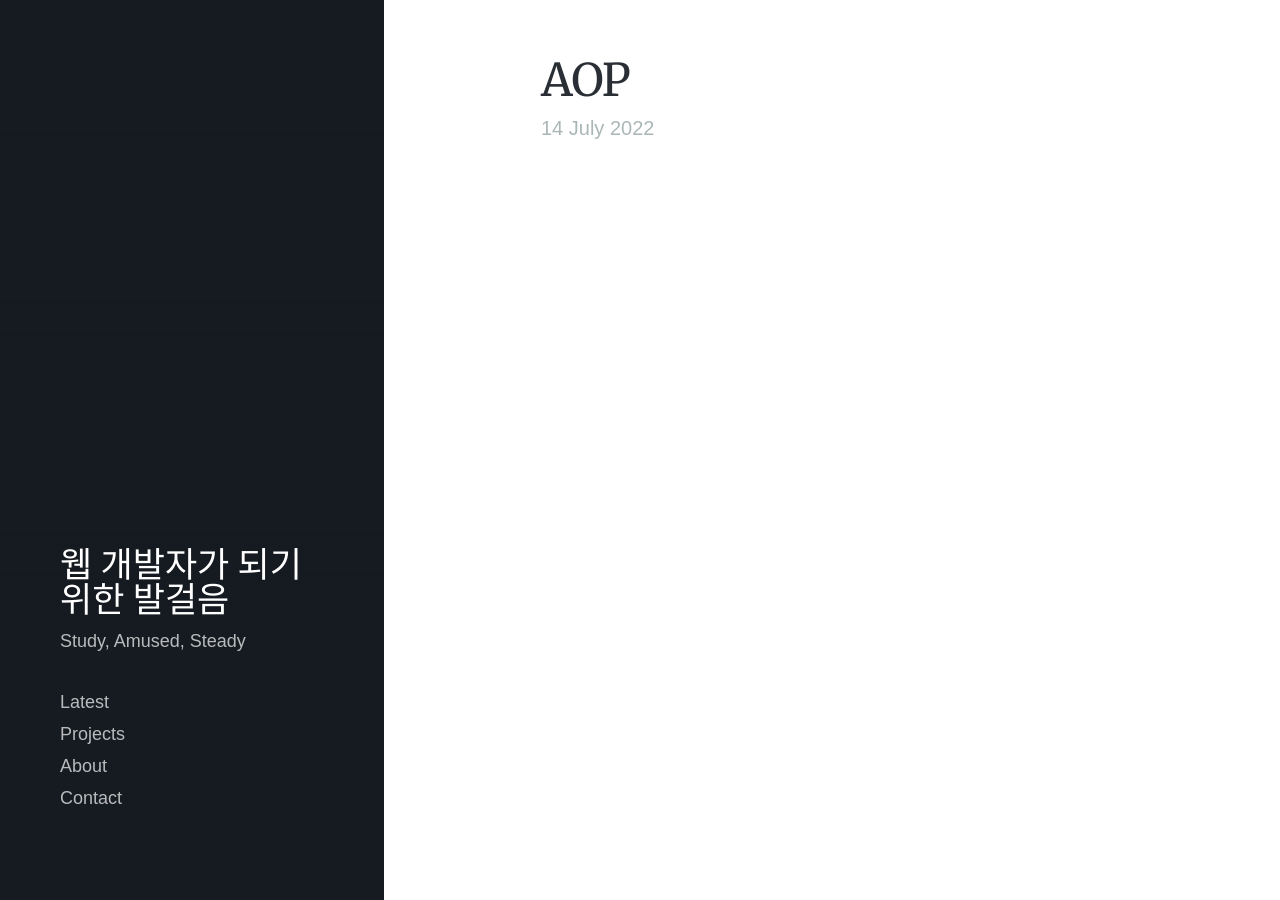
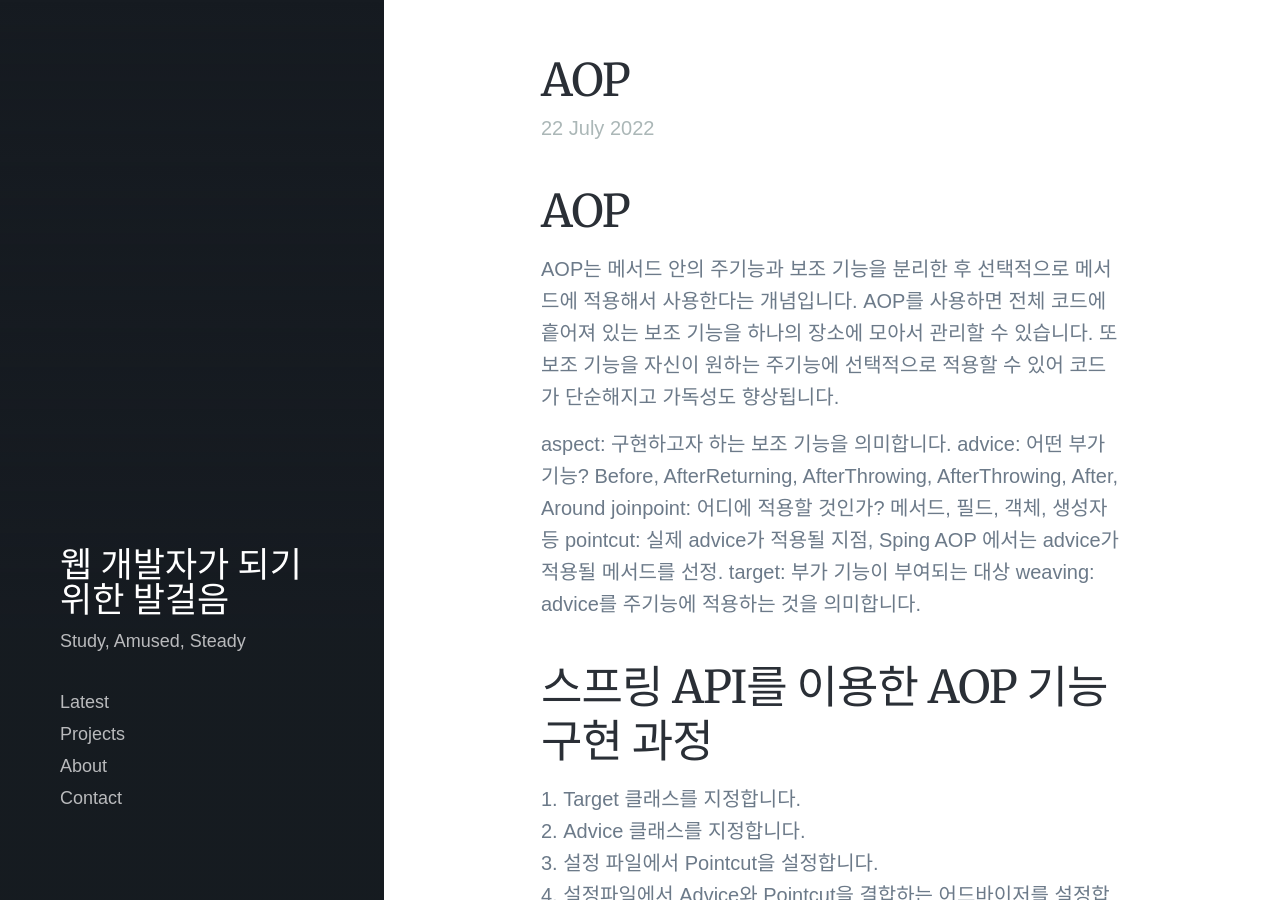
Before and after one commit to lawijdo201/lawijdo201.github.io, a Jekyll site: the page built from _posts/2022-07-24-about-AOP.md, in a window 1280 px wide and 900 px high. Built offline with Jekyll 4.4.1, drawn with Linux system fonts in a browser that asks for light colours; nearby versions of some CDN libraries; some web fonts are replaced; some of the changed text lies outside the part shown.

Commit message:
Update 2022-07-24-about-AOP.md

```diff
--- a/_posts/2022-07-24-about-AOP.md
+++ b/_posts/2022-07-24-about-AOP.md
@@ -1,6 +1,25 @@
 ---
 title: 'AOP'
-date: 2022-07-14 00:00:00
+date: 2022-07-22 00:00:00
 featured_image:
 excerpt: AOP에 대해
 ---
+## AOP
+
+AOP는 메서드 안의 주기능과 보조 기능을 분리한 후 선택적으로 메서드에 적용해서 사용한다는 개념입니다. AOP를 사용하면 전체 코드에 흩어져 있는 보조 기능을 하나의 장소에 모아서 관리할 수 있습니다. 또 보조 기능을 자신이 원하는 주기능에 선택적으로 적용할 수 있어 코드가 단순해지고 가독성도 향상됩니다.
+
+aspect: 구현하고자 하는 보조 기능을 의미합니다.
+advice: 어떤 부가 기능? Before, AfterReturning, AfterThrowing, AfterThrowing, After, Around
+joinpoint: 어디에 적용할 것인가? 메서드, 필드, 객체, 생성자 등
+pointcut: 실제 advice가 적용될 지점, Sping AOP 에서는 advice가 적용될 메서드를 선정.
+target: 부가 기능이 부여되는 대상
+weaving: advice를 주기능에 적용하는 것을 의미합니다.
+
+## 스프링 API를 이용한 AOP 기능 구현 과정
+
+1. Target 클래스를 지정합니다.
+2. Advice 클래스를 지정합니다.
+3. 설정 파일에서 Pointcut을 설정합니다.
+4. 설정파일에서 Advice와 Pointcut을 결합하는 어드바이저를 설정합니다.
+5. 설정파일에서 스프링의 ProxyFactoryBean 클래스를 이용해 타깃에 advice를 설정합니다.
+6. getBean() 메서드로 빈 객체에 접근해 사용합니다.
```
